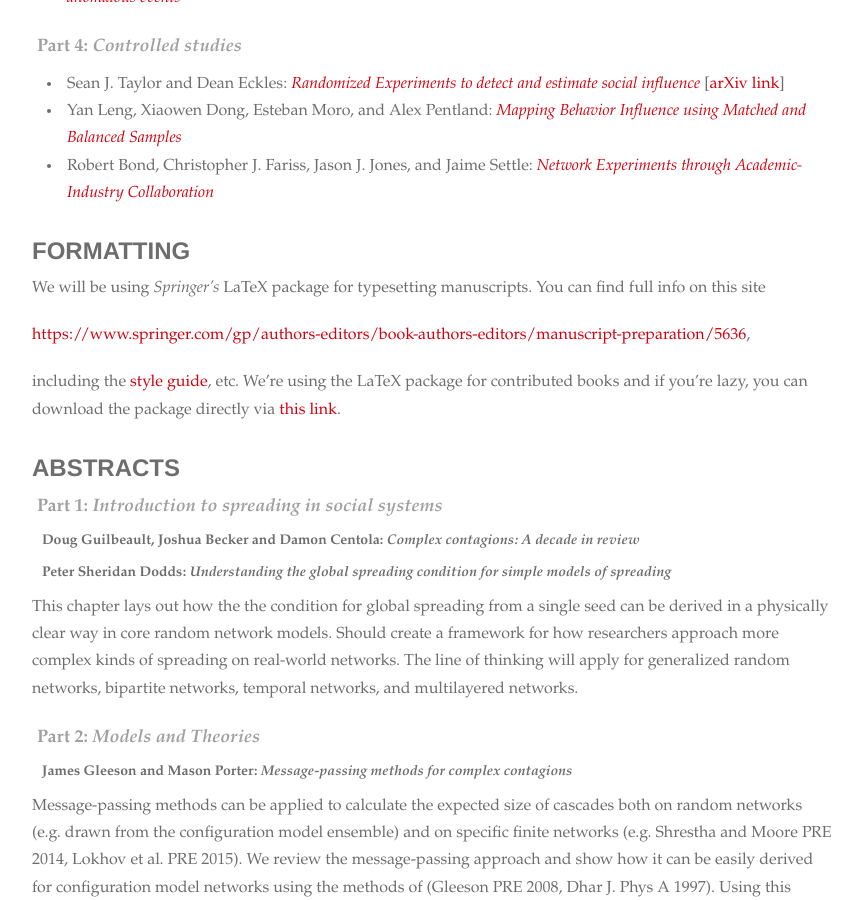
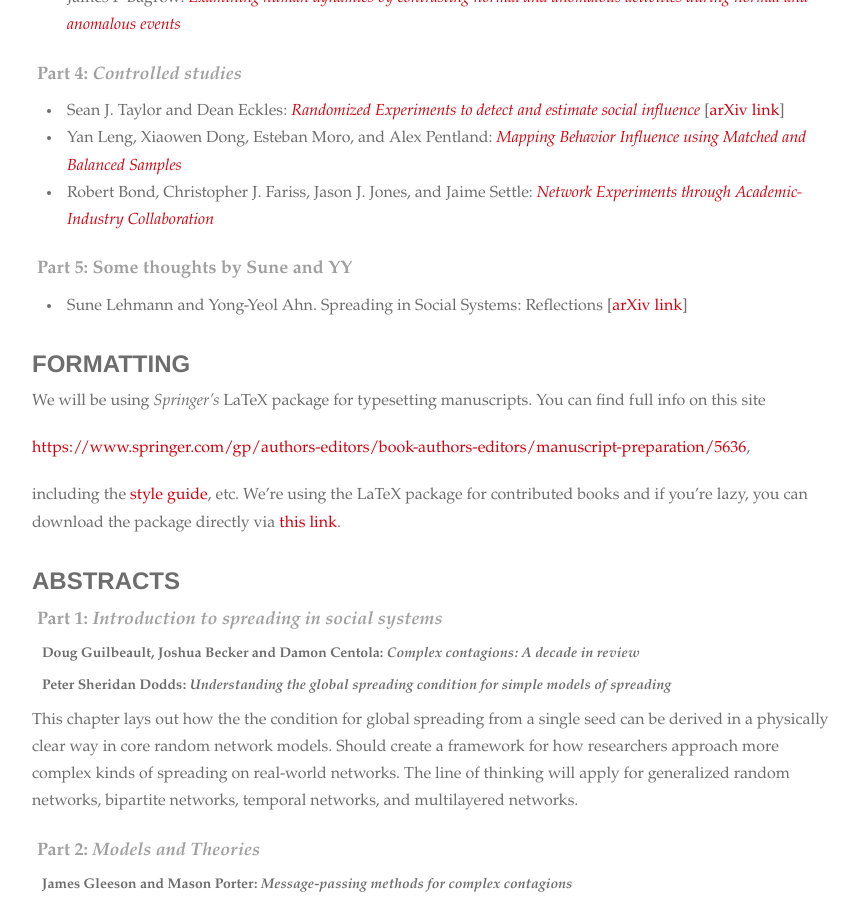
Before and after one commit to socialcontagionbook/socialcontagionbook.github.io, a Jekyll site: the page built from index.md, in a window 1280 px wide and 900 px high, scrolled down 1136 px. Shown: the whole window, without its empty margins (208-1070 px from the left). Built offline with Jekyll 4.4.1, drawn with Linux system fonts in a browser that asks for light colours; some web fonts are replaced; our own code applies the rules of GitHub Pages for plain Markdown files; some of the changed text lies outside the part shown.

Commit message:
Update index.md

```diff
--- a/index.md
+++ b/index.md
@@ -10,7 +10,7 @@ This page contains information for authors of the forthcoming _Spreading Dynamic
 
 ## **Part 1**: _Introduction to spreading in social systems_
 
-* Doug Guilbeault, Joshua Becker and Damon Centola: [_Complex contagions: A decade in review_](#centola).
+* Doug Guilbeault, Joshua Becker and Damon Centola: [_Complex contagions: A decade in review_](#centola). \[[arXiv link](https://arxiv.org/abs/1710.07606\]
 * Peter Sheridan Dodds: [_A simple person’s approach to understanding the contagion condition for spreading processes on generalized random networks_](#dodds1). \[[arXiv link](https://arxiv.org/abs/1705.02419)\]
 * Elizabeth Ogburn: _Challenges to estimating contagion effects from observational data_. \[[arXiv link](https://arxiv.org/abs/1706.08440)\]
 
@@ -37,6 +37,10 @@ This page contains information for authors of the forthcoming _Spreading Dynamic
 * Sean J. Taylor and Dean Eckles: [_Randomized Experiments to detect and estimate social influence_](#taylor) \[[arXiv link](https://arxiv.org/abs/1709.09636)\]
 * Yan Leng, Xiaowen Dong, Esteban Moro, and Alex Pentland: [_Mapping Behavior Influence using Matched and Balanced Samples_](#pentland)
 * Robert Bond, Christopher J. Fariss, Jason J. Jones, and Jaime Settle: [_Network Experiments through Academic-Industry Collaboration_](#bond)
+
+## **Part 5**: Some thoughts by Sune and YY
+
+* Sune Lehmann and Yong-Yeol Ahn. Spreading in Social Systems: Reflections \[[arXiv link](https://arxiv.org/abs/1801.02236)\]
 
 # Formatting
 We will be using _Springer's_ LaTeX package for typesetting manuscripts. You can find full info on this site
```
